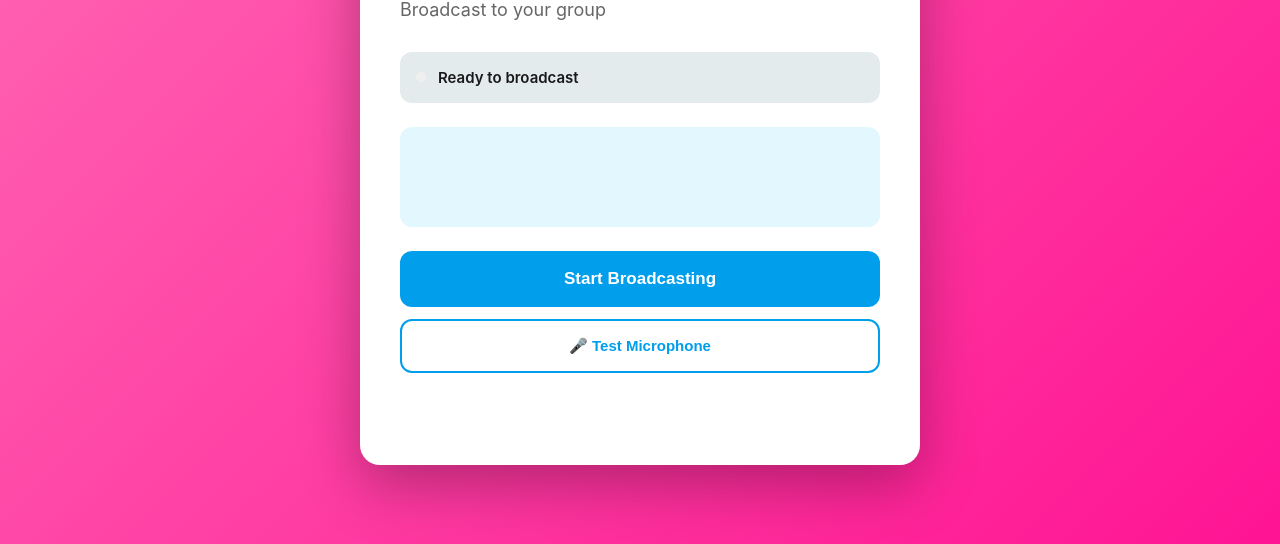
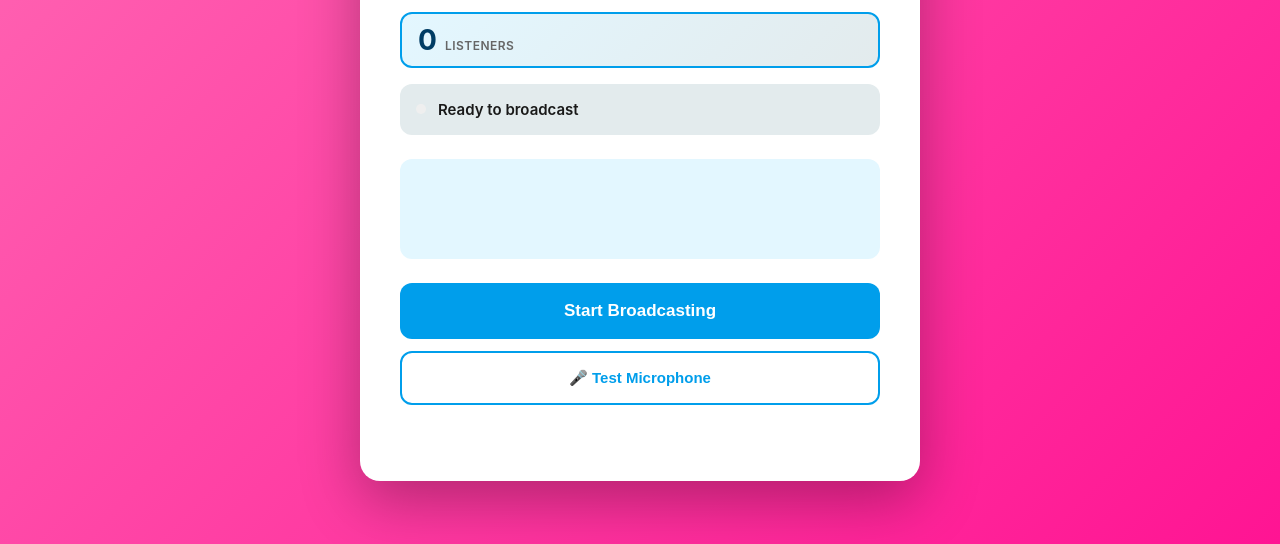
Before and after one commit to jeff-duffield/tour-audio-system, a website: page public/guide.html in a window 1280 px wide. Shown: the part 256-800 px from the top of the page. Drawn offline with Linux system fonts and the light colour scheme.

Commit message:
added counter

```diff
--- a/public/guide.html
+++ b/public/guide.html
@@ -19,7 +19,7 @@
         .container {
             background: #FFFFFF;
             border-radius: 20px;
-            padding: 48px 40px;
+            padding: 32px 40px;
             box-shadow: 0 20px 60px rgba(0, 0, 0, 0.3);
             max-width: 560px;
             width: 100%;
@@ -156,11 +156,39 @@
             0%, 100% { opacity: 1; transform: scale(1); }
             50% { opacity: 0.5; transform: scale(1.2); }
         }
+        .listener-counter {
+            display: flex;
+            align-items: center;
+            gap: 12px;
+            padding: 12px 16px;
+            background: linear-gradient(135deg, #E3F7FF 0%, #E3EBED 100%);
+            border-radius: 12px;
+            margin-bottom: 16px;
+            border: 2px solid #009EEB;
+        }
+        .counter-text {
+            display: flex;
+            align-items: baseline;
+            gap: 8px;
+        }
+        .counter-number {
+            font-size: 28px;
+            font-weight: 700;
+            color: #003C64;
+            line-height: 1;
+        }
+        .counter-label {
+            font-size: 12px;
+            font-weight: 600;
+            color: #666;
+            text-transform: uppercase;
+            letter-spacing: 0.5px;
+        }
     </style>
 </head>
 <body>
     <div class="container">
-        <img src="EF-Logos_EF Logo Pink.png" alt="EF Tours" style="height: 60px; margin-bottom: 16px;">
+        <img src="EF-Logos_EF Logo Pink.png" alt="EF Tours" style="height: 60px; margin-bottom: 8px;">
         <h1>Tour Guide</h1>
         <p class="subtitle">Broadcast to your group</p>
 
@@ -168,6 +196,14 @@
         <div id="broadcastIndicator" class="broadcast-indicator" style="display: none;">
             <div class="pulse-dot"></div>
             <span>🎙️ Broadcasting</span>
+        </div>
+
+        <!-- Listener counter -->
+        <div class="listener-counter" id="listenerCounter">
+            <div class="counter-text">
+                <div class="counter-number" id="listenerCount">0</div>
+                <div class="counter-label">Listeners</div>
+            </div>
         </div>
 
         <div class="status">
@@ -219,6 +255,18 @@
                 statusText.textContent = 'Ready to broadcast';
                 statusDot.className = 'status-dot';
             }
+        }
+
+        function updateListenerCount(count) {
+            // Subtract 1 to exclude the guide from the count
+            const listenerCount = Math.max(0, count - 1);
+            const countElement = document.getElementById('listenerCount');
+            const labelElement = document.querySelector('.counter-label');
+
+            countElement.textContent = listenerCount;
+            labelElement.textContent = listenerCount === 1 ? 'Listener' : 'Listeners';
+
+            console.log('Listener count updated:', listenerCount);
         }
 
         function updateVisualizer() {
@@ -341,6 +389,18 @@
                     updateVisualizer();
 
                     console.log('Broadcasting started');
+                };
+
+                ws.onmessage = (event) => {
+                    // Handle client count updates from server
+                    try {
+                        const message = JSON.parse(event.data);
+                        if (message.type === 'client-count') {
+                            updateListenerCount(message.count);
+                        }
+                    } catch (e) {
+                        // Not JSON, ignore (might be audio data echo, but guide shouldn't receive audio)
+                    }
                 };
 
                 ws.onerror = () => {
```
Also changed, not shown: public/index.html (+10 -0 lines), server.js (+31 -0 lines).
